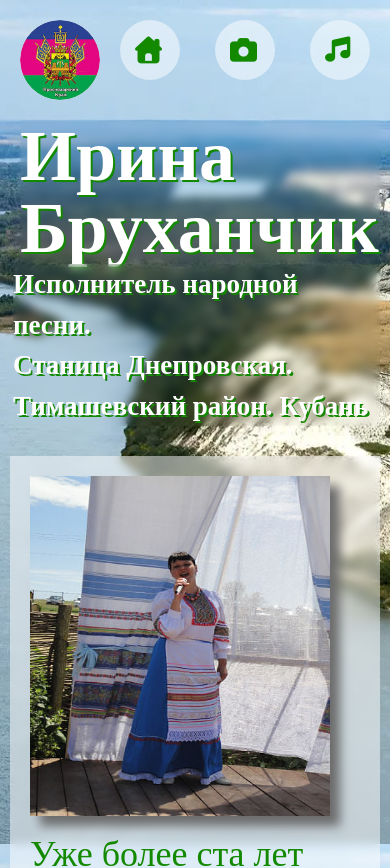
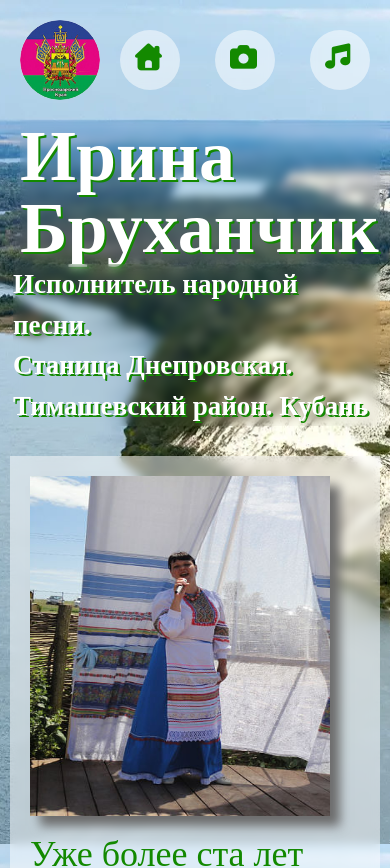
Before and after one commit to Antonkosmos-cyba/muzik, a website: page src/index.html in a window 390 px wide. Shown: the top 868 px of the page. Drawn offline with nearby package versions, Linux system fonts and the light colour scheme; files that its build step writes are made by us from their sources; files whose address does not match are found by name; a web font is replaced by a local one.

Commit message:
line-height

```diff
--- a/src/scss/btn.scss
+++ b/src/scss/btn.scss
@@ -8,7 +8,7 @@
     &:hover {
       background-color: $color-secondary-a-1;
       a{
-        color: #fff;
+        color: #fff;line-height: 2;
       }
     }
   & a {
@@ -29,15 +29,16 @@
     height: 60px;
     border-radius: 50%;
     // padding: 10px 0;
-    // margin: auto 0;
+    margin: auto 0;
     & a {
-      padding-top: 11px;
+      // padding-top: 11px;
       padding-right: 3px;
     }
 
   i{
     margin-right: 0;
-    padding: 5px 0;
+    // padding: 5px 0;
+    line-height: 2;
   }
   span{
     display: none;
```
Also changed, not shown: dist/index.css.
